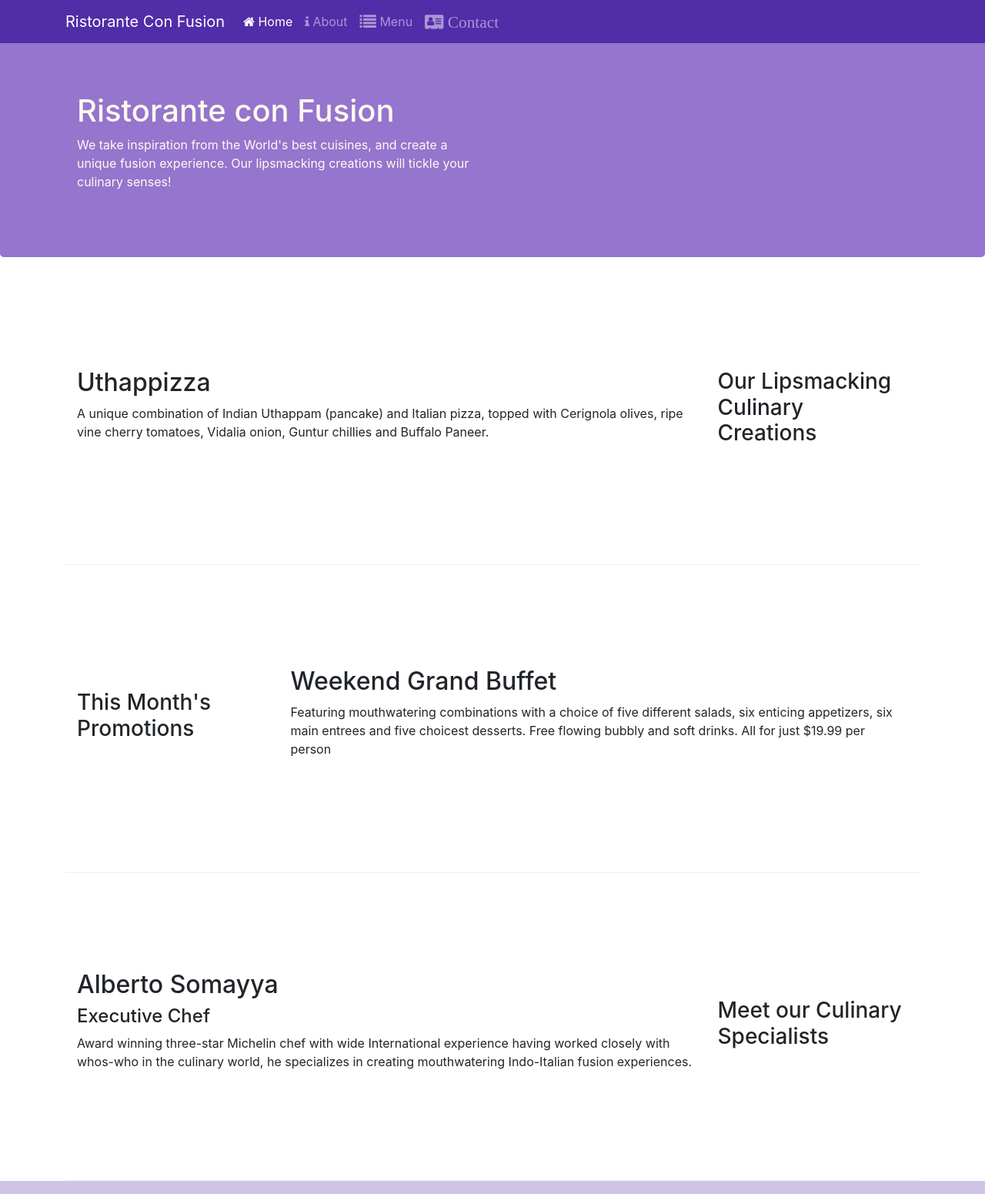
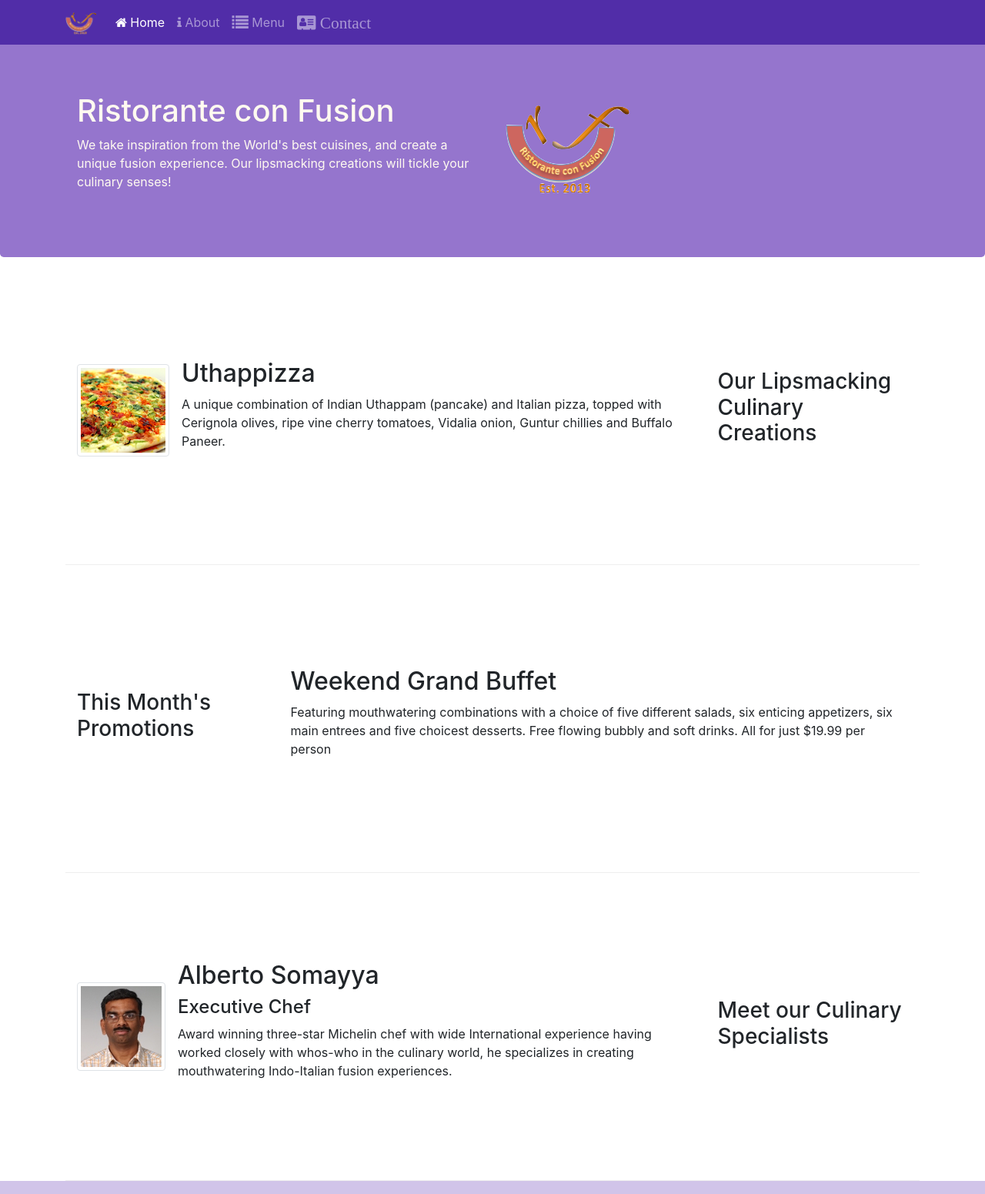
Before and after one commit to drew458/conFusion, a website: page index.html in a window 1280 px wide. Shown: the top 1551 px of the page at 77% size. Drawn offline with nearby package versions, Linux system fonts and the light colour scheme.

Commit message:
Images and media

```diff
--- a/index.html
+++ b/index.html
@@ -21,7 +21,7 @@
             <button class="navbar-toggler" type="button" data-toggle="collapse" data-target="#Navbar">
                 <span class="navbar-toggler-icon"></span>
             </button>
-            <a class="navbar-brand" href="#">Ristorante Con Fusion</a>
+            <a class="navbar-brand" href="#"><img src="../conFusion/img/logo.png" height="30" width="41"></a>
             <div class="collapse navbar-collapse" id="Navbar">
                 <ul class="navbar-nav mr-auto">
                     <li class="nav-item active"><a class="nav-link" href="#"><span class="fa fa-home"></span> Home</a></li>
@@ -40,7 +40,8 @@
                     <h1>Ristorante con Fusion</h1>
                     <p>We take inspiration from the World's best cuisines, and create a unique fusion experience. Our lipsmacking creations will tickle your culinary senses!</p>
                 </div>
-                <div class="col-12 col-sm">
+                <div class="col-12 col-sm align-self-center">
+                    <img src="../conFusion/img/logo.png" class="img-fluid">
                 </div>
             </div>
         </div>
@@ -52,9 +53,15 @@
                 <h3>Our Lipsmacking Culinary Creations</h3>
             </div>
             <div class="col col-sm order-sm-first col-md">
-                <h2>Uthappizza</h2>
-                <div class="d-none d-sm-block">
-                <p>A unique combination of Indian Uthappam (pancake) and Italian pizza, topped with Cerignola olives, ripe vine cherry tomatoes, Vidalia onion, Guntur chillies and Buffalo Paneer.</p>
+                <div class="media">
+                    <img class="d-flex mr-3 img-thumbnail align-self-center"
+                        src="../conFusion/img/uthappizza.png" alt="uthappizza">
+                    <div class="media-body">
+                        <h2 class="mt-0">Uthappizza</h2>
+                        <div class="d-none d-sm-block">
+                            <p>A unique combination of Indian Uthappam (pancake) and Italian pizza, topped with Cerignola olives, ripe vine cherry tomatoes, Vidalia onion, Guntur chillies and Buffalo Paneer.</p>
+                        </div>
+                    </div>
                 </div>
             </div>
         </div>
@@ -77,10 +84,16 @@
                 <h3>Meet our Culinary Specialists</h3>
             </div>
             <div  class="col col-sm order-sm-first col-md">
-                <h2>Alberto Somayya</h2>
-                <h4>Executive Chef</h4>
-                <div class="d-none d-sm-block">
-                    <p>Award winning three-star Michelin chef with wide International experience having worked closely with whos-who in the culinary world, he specializes in creating mouthwatering Indo-Italian fusion experiences. </p>
+                <div class="media">
+                    <img class="d-flex mr-3 img-thumbnail align-self-center"
+                        src="../conFusion/img/alberto.png" alt="alberto">
+                    <div class="media-body">
+                        <h2 class="mt-0">Alberto Somayya</h2>
+                        <h4>Executive Chef</h4>
+                        <div class="d-none d-sm-block">
+                            <p>Award winning three-star Michelin chef with wide International experience having worked closely with whos-who in the culinary world, he specializes in creating mouthwatering Indo-Italian fusion experiences. </p>
+                        </div>
+                    </div>
                 </div>
             </div>
         </div>
```
Also changed, not shown: aboutus.html (+3 -2 lines), contactus.html (+3 -2 lines), img/alberto.png (added), img/buffet.png (added), img/logo.png (added), img/uthappizza.png (added), 1 other file.
